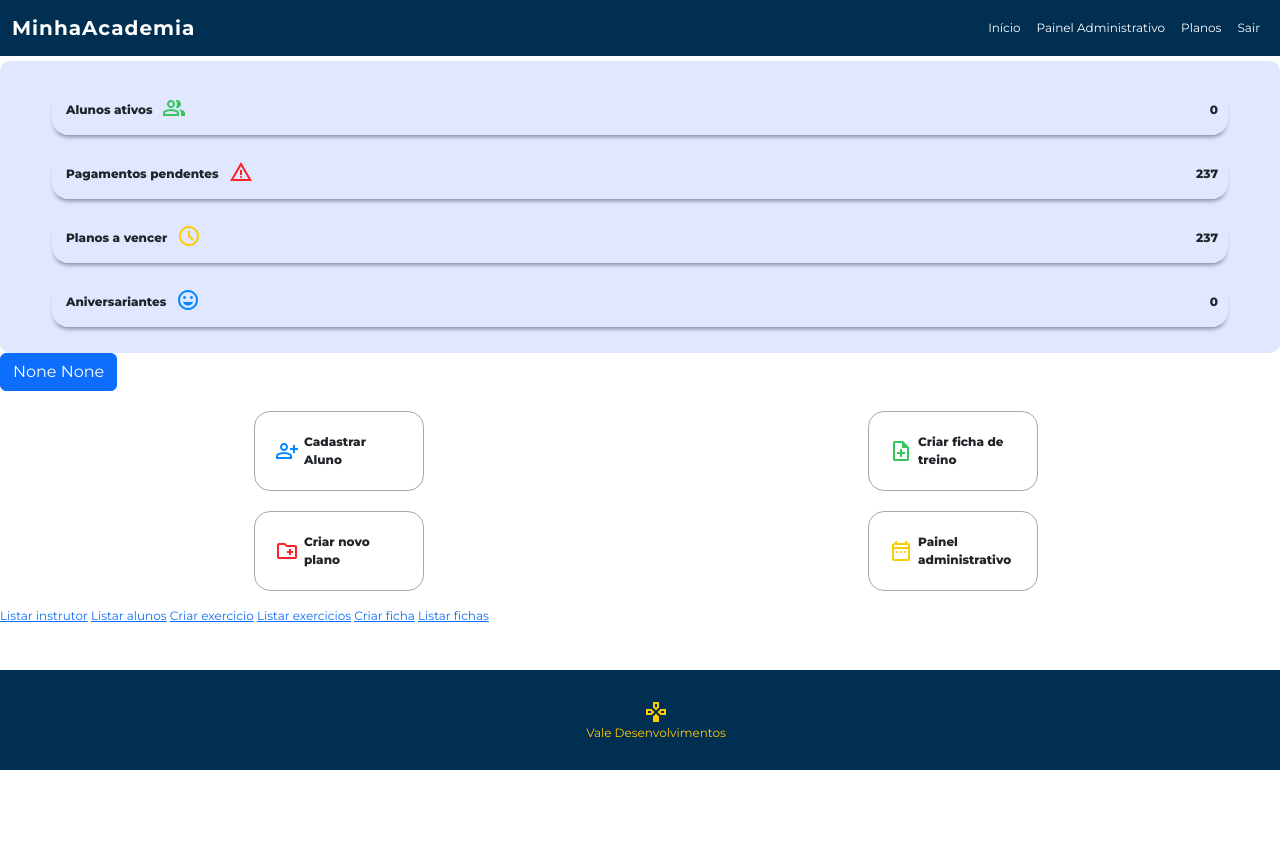
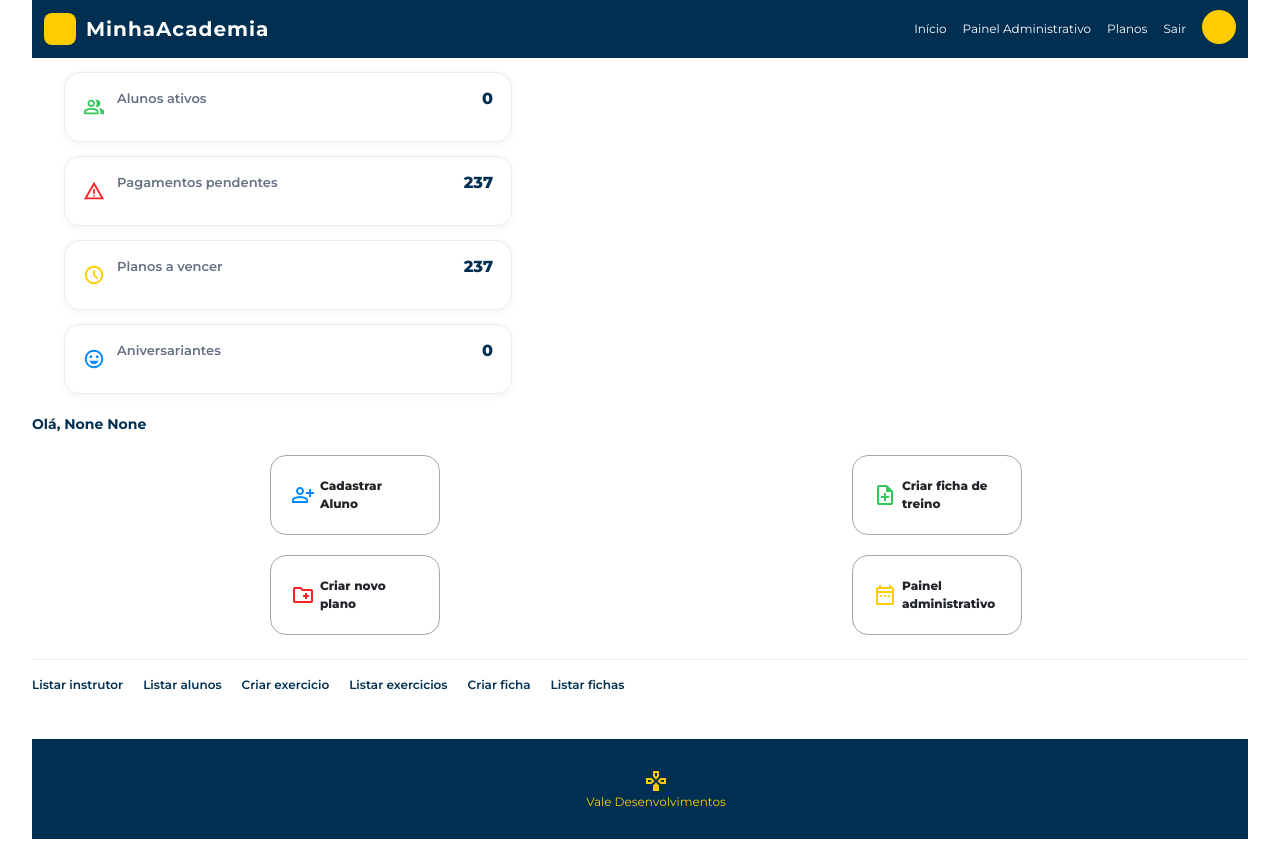
Before and after one commit to Dsmalosti/ValeDesenvolvimentos-Academia, a Flask app: page / in a window 1280 px wide. Before the commit the page ends 770 px from the top, so only its background shows below. Run offline with Flask 3, Linux system fonts and the light colour scheme; the visitor is signed in with stand-in values (Sample User, id 1); data that the repository does not hold is empty.

Commit message:
frontend 02

```diff
--- a/app/blueprints/instrutores/routes.py
+++ b/app/blueprints/instrutores/routes.py
@@ -123,7 +123,7 @@ def logout():
 @login_required
 def painelAdm():
     # 🔹 Buscar apenas alunos ativos
-    alunos_ativos = Aluno.query.filter_by(ativo='ativo').all()
+    alunos_ativos = Aluno.query.filter_by(ativo=True).all()
     #Testar sem alunos
     #alunos_ativos=[]
 
--- a/app/blueprints/instrutores/templates/tela-login.html
+++ b/app/blueprints/instrutores/templates/tela-login.html
@@ -125,9 +125,9 @@
                         {% endfor %}
                     </div>
 
-                    {{ form.btnSubmit(class="w-full rounded-lg bg-amarelo hover:bg-yellow-400 text-principal font-display
+                    {{ form.btnSubmit(class="w-full rounded-lg bg-principal hover:bg-principal-dark text-white font-display
                                        font-semibold text-sm py-3 mt-2 transition-colors shadow-sm
-                                       shadow-amarelo/30 cursor-pointer") }}
+                                       shadow-principal/30 cursor-pointer") }}
 
                     <p class="text-center text-sm text-gray-500 pt-2">
                         Não tem cadastro?
--- a/app/services/dashboard_service.py
+++ b/app/services/dashboard_service.py
@@ -4,7 +4,7 @@ from app.helpers.date_helper import is_aniversariante
 def obter_dados_dashboard():
     alunos = Aluno.query.all()
 
-    ativos = sum(1 for a in alunos if a.ativo == 'ativo')
+    ativos = sum(1 for a in alunos if a.ativo)
     aniversariantes = sum(1 for a in alunos if is_aniversariante(a.data_nascimento))
 
     return {
--- a/app/static/css/administracao.css
+++ b/app/static/css/administracao.css
@@ -44,3 +44,36 @@
     color: var(--azul);
 
 }
+
+.administracao-links {
+    display: flex;
+    flex-wrap: wrap;
+    gap: 8px 20px;
+    margin-top: 24px;
+    padding-top: 16px;
+    border-top: 1px solid #ececec;
+}
+
+.administracao-links a {
+    font-size: 12px;
+    font-weight: 600;
+    color: var(--cor-principal);
+    text-decoration: none;
+}
+
+.administracao-links a:hover {
+    color: var(--azul);
+    text-decoration: underline;
+}
+
+@media (max-width: 576px) {
+    .administracao-lista {
+        flex-wrap: wrap;
+        gap: 16px;
+    }
+
+    .administracao-lista__esquerda,
+    .administracao-lista__direita {
+        margin-right: 0 !important;
+    }
+}
--- a/app/static/css/cabecalho.css
+++ b/app/static/css/cabecalho.css
@@ -7,9 +7,44 @@
     letter-spacing: 1px;
 }
 
+.navbar-brand--marca {
+    display: flex;
+    align-items: center;
+    gap: 10px;
+}
+
+.navbar-brand__icone {
+    display: inline-flex;
+    align-items: center;
+    justify-content: center;
+    width: 32px;
+    height: 32px;
+    border-radius: 8px;
+    background-color: var(--amarelo);
+}
+
+.navbar-brand__icone img {
+    width: 18px;
+    height: 18px;
+}
+
 .navbar .nav-link,
 .navbar .navbar-brand {
     color: var(--cor-de-fundo) !important;
+}
+
+.navbar-avatar {
+    display: inline-flex;
+    align-items: center;
+    justify-content: center;
+    width: 34px;
+    height: 34px;
+    border-radius: 50%;
+    background-color: var(--amarelo);
+    color: var(--cor-principal) !important;
+    font-weight: 800;
+    font-size: 14px;
+    margin-left: 8px;
 }
 
 .navbar-toggler-icon {
--- a/app/static/css/notificacao.css
+++ b/app/static/css/notificacao.css
@@ -1,37 +1,46 @@
-.notificacao {
+.notificacao-dashboard {
     margin-top: 5px;
-
+    max-width: 480px;
 }
 
 .notificacao-lista__item-div {
+    border: 1px solid #ececec;
     border-radius: 16px;
-    box-shadow: 0 4px 4px -2px rgba(0, 0, 0, 0.4);
-    margin-top: 20px;
-    margin-right: 32px;
-    font-size: 10px !important;
+    box-shadow: 0 2px 8px rgba(0, 47, 82, 0.06);
+    margin-top: 14px;
 }
 
 .notificacao-lista__item-lista {
     display: flex;
     justify-content: space-between !important;
     align-items: center;
-    padding: 5px 0 0 7px;
-}
-
-.notificacao-lista__item-lista {
-    font-size: 12px !important;
-    font-weight: 800 !important;
+    padding: 14px 18px;
 }
 
 .notificacao-lista__item-lista--direita {
-    padding-right: 10px;
+    padding-right: 0;
 }
 
 .notificacao-lista__item-lista--esquerda {
     display: flex;
     align-items: center;
+    gap: 12px;
 }
 
 .notificacao-lista__item-lista--img {
-    padding: 0px 0 15px 10px;
+    width: 22px;
+    height: 22px;
+    flex-shrink: 0;
 }
+
+.notificacao-lista__item-lista--label {
+    font-size: 13px !important;
+    font-weight: 600 !important;
+    color: #667085;
+}
+
+.notificacao-lista__item-lista--valor {
+    font-size: 16px !important;
+    font-weight: 800 !important;
+    color: var(--cor-principal);
+}
--- a/app/static/css/painel-adm.css
+++ b/app/static/css/painel-adm.css
@@ -1,56 +1,76 @@
-.titulo { font-size: 24px; font-weight: bold; margin-bottom: 20px; }
-
-.notificacoes {
-  display: flex;
-  justify-content: space-between;
-  margin-bottom: 30px;
+.titulo {
+  font-size: 24px;
+  font-weight: bold;
+  margin-top: 20px;
+  margin-bottom: 20px;
+  color: var(--cor-principal);
 }
-.notificacao {
-  background: #e0e7ff;
-  padding: 10px 20px;
-  border-radius: 10px;
-  text-align: center;
-}
-.notificacao strong { font-size: 20px; color: #2d2dff; }
 
 .alunos {
-  background: #f8f5ff;
-  padding: 15px;
+  background: #fafbff;
+  border: 1px solid #ececec;
+  padding: 20px;
   margin-bottom: 20px;
-  border-radius: 10px;
-  font-weight: bold;
-
+  border-radius: 16px;
 }
 
 .alunos-titulo {
   font-weight: 700;
+  color: var(--cor-principal);
+  margin-bottom: 14px;
 }
 
 .alunos-container {
-    height: 300px;
-    overflow-y: scroll;
+    max-height: 340px;
+    overflow-y: auto;
+}
 
+.alunos-container ul {
+  display: flex;
+  flex-direction: column;
+  gap: 10px;
 }
 
 .alunos-container_card {
-  background: #f0eaff;
+  background: #ffffff;
+  border: 1px solid #ececec;
   border-radius: 12px;
-  padding: 10px;
+  padding: 10px 14px;
   display: flex;
   align-items: center;
-  justify-content: space-between;
-  margin-bottom: 10px;
+  gap: 12px;
+  box-shadow: 0 2px 6px rgba(0, 47, 82, 0.05);
 }
+
 .alunos-card_icone {
-  background: #8a7efb;
+  background: var(--azul);
   color: white;
   border-radius: 50%;
-  padding: 8px;
+  min-width: 30px;
+  height: 30px;
+  display: flex;
+  align-items: center;
+  justify-content: center;
   font-weight: bold;
-  width: 30px;
-  text-align: center;
+  flex-shrink: 0;
+}
+
+.alunos-card_nome {
+  flex-grow: 1;
+  font-weight: 600;
+}
+
+.acoes {
+  display: flex;
+  align-items: center;
+  gap: 10px;
+}
+
+.alunos-vazio {
+  color: #667085;
+  font-size: 13px;
 }
 
 .butao-aluno {
-  margin: 20px 0 0 50px;
+  margin-top: 20px;
 }
--- a/app/static/css/style.css
+++ b/app/static/css/style.css
@@ -28,3 +28,23 @@ body {
     font-size: 12px;
     font-weight: 400;
 }
+
+section.container-fluid.content-area {
+    padding-left: 32px !important;
+    padding-right: 32px !important;
+    padding-bottom: 24px;
+}
+
+@media (max-width: 576px) {
+    section.container-fluid.content-area {
+        padding-left: 16px !important;
+        padding-right: 16px !important;
+    }
+}
+
+.pagina-inicial__saudacao {
+    margin-top: 20px;
+    font-size: 14px;
+    font-weight: 700;
+    color: var(--cor-principal);
+}
--- a/app/templates/administracao.html
+++ b/app/templates/administracao.html
@@ -40,11 +40,13 @@
 
     </ul>
 
+    <nav class="administracao-links">
         <a href="{{ url_for('instrutores.listarInstrutores') }}">Listar instrutor</a>
         <a href="{{ url_for('alunos.listarAlunos') }}">Listar alunos</a>
         <a href="{{ url_for('exercicios.criarExercicio') }}">Criar exercicio</a>
         <a href="{{ url_for('exercicios.listarExercicios') }}">Listar exercicios</a>
         <a href="{{ url_for('fichas.criarFicha') }}">Criar ficha</a>
         <a href="{{ url_for('fichas.listarFichas') }}">Listar fichas</a>
+    </nav>
 
 </div>
--- a/app/templates/base.html
+++ b/app/templates/base.html
@@ -9,7 +9,7 @@
     <link rel="stylesheet" href="{{ url_for('static', filename='css/style.css') }}">
 </head>
 <body>
-    <section class="container-fluid mt-4">
+    <section class="container-fluid mt-4 content-area">
         {% block content %} {% endblock %}
     </section>
 
--- a/app/templates/cabecalho.html
+++ b/app/templates/cabecalho.html
@@ -5,7 +5,12 @@
     <nav class="navbar navbar-expand-lg">
         <div class="container-fluid">
             <!-- Logo -->
-            <a class="navbar-brand" href="#">MinhaAcademia</a>
+            <a class="navbar-brand navbar-brand--marca" href="/">
+                <span class="navbar-brand__icone">
+                    <img src="{{ url_for('static', filename='imagens/gamepad_down_24dp_FFCC00_FILL0_wght400_GRAD0_opsz24.svg') }}" alt="">
+                </span>
+                MinhaAcademia
+            </a>
 
             <!-- Botão hamburguer -->
             <button class="navbar-toggler" type="button" data-bs-toggle="collapse" data-bs-target="#menuNav"
@@ -15,11 +20,16 @@
 
             <!-- Itens do menu -->
             <div class="collapse navbar-collapse" id="menuNav">
-                <ul class="navbar-nav ms-auto">
+                <ul class="navbar-nav ms-auto align-items-lg-center">
                     <li class="nav-item"><a class="nav-link active" href="/">Início</a></li>
                     <li class="nav-item"><a class="nav-link" href="{{ url_for('instrutores.painelAdm') }}">Painel Administrativo</a></li>
                     <li class="nav-item"><a class="nav-link" href="/planos">Planos</a></li>
                     <li class="nav-item"><a class="nav-link" href="{{ url_for('instrutores.logout') }}">Sair</a></li>
+                    <li class="nav-item">
+                        <span class="navbar-avatar" title="{{ current_user.nome }} {{ current_user.sobrenome }}">
+                            {{ current_user.nome[0] | upper }}
+                        </span>
+                    </li>
                 </ul>
             </div>
         </div>
--- a/app/templates/index.html
+++ b/app/templates/index.html
@@ -6,7 +6,7 @@
 
 {% include 'notificacao.html' %}
 
-<span class="btn btn-primary"> {{current_user.nome}} {{current_user.sobrenome}} </span>
+<p class="pagina-inicial__saudacao">Olá, {{ current_user.nome }} {{ current_user.sobrenome }}</p>
 
 {% include 'administracao.html' %}
 
--- a/app/templates/notificacao.html
+++ b/app/templates/notificacao.html
@@ -1,16 +1,16 @@
 
-<div class="notificacao">
+<div class="notificacao-dashboard">
     <ul class="notificacao-lista">
 
 
         <div class="notificacao-lista__item-div">
             <li class="notificacao-lista__item-lista">
                 <div class="notificacao-lista__item-lista--esquerda">
-                    <p class="notificacao-lista__item-lista">Alunos ativos</p>
-                    <img class="notificacao-lista__item-lista--img" src="../static/imagens/group_24dp_34C759_FILL0_wght400_GRAD0_opsz24.svg" alt="">
+                    <img class="notificacao-lista__item-lista--img" src="{{ url_for('static', filename='imagens/group_24dp_34C759_FILL0_wght400_GRAD0_opsz24.svg') }}" alt="">
+                    <p class="notificacao-lista__item-lista--label">Alunos ativos</p>
                 </div>
                 <div class="notificacao-lista__item-lista--direita">
-                    <p class="notificacao-lista__item-lista">{{ ativos }}</p>
+                    <p class="notificacao-lista__item-lista--valor">{{ ativos }}</p>
                 </div>
             </li>
         </div>
@@ -18,11 +18,11 @@
         <div class="notificacao-lista__item-div">
             <li class="notificacao-lista__item-lista">
                 <div class="notificacao-lista__item-lista--esquerda">
-                    <p class="notificacao-lista__item-lista">Pagamentos pendentes</p>
-                    <img class="notificacao-lista__item-lista--img" src="../static/imagens/warning_24dp_FF2227_FILL0_wght400_GRAD0_opsz24.svg" alt="">
+                    <img class="notificacao-lista__item-lista--img" src="{{ url_for('static', filename='imagens/warning_24dp_FF2227_FILL0_wght400_GRAD0_opsz24.svg') }}" alt="">
+                    <p class="notificacao-lista__item-lista--label">Pagamentos pendentes</p>
                 </div>
                 <div class="notificacao-lista__item-lista--direita">
-                    <p class="notificacao-lista__item-lista">237</p>
+                    <p class="notificacao-lista__item-lista--valor">237</p>
                 </div>
             </li>
         </div>
@@ -30,11 +30,11 @@
         <div class="notificacao-lista__item-div">
             <li class="notificacao-lista__item-lista">
                 <div class="notificacao-lista__item-lista--esquerda">
-                    <p class="notificacao-lista__item-lista">Planos a vencer</p>
-                    <img class="notificacao-lista__item-lista--img" src="../static/imagens/schedule_24dp_FFCC00_FILL0_wght400_GRAD0_opsz24.svg" alt="">
+                    <img class="notificacao-lista__item-lista--img" src="{{ url_for('static', filename='imagens/schedule_24dp_FFCC00_FILL0_wght400_GRAD0_opsz24.svg') }}" alt="">
+                    <p class="notificacao-lista__item-lista--label">Planos a vencer</p>
                 </div>
                 <div class="notificacao-lista__item-lista--direita">
-                    <p class="notificacao-lista__item-lista">237</p>
+                    <p class="notificacao-lista__item-lista--valor">237</p>
                 </div>
             </li>
         </div>
@@ -42,11 +42,11 @@
         <div class="notificacao-lista__item-div">
             <li class="notificacao-lista__item-lista">
                 <div class="notificacao-lista__item-lista--esquerda">
-                    <p class="notificacao-lista__item-lista">Aniversariantes</p>
-                    <img class="notificacao-lista__item-lista--img" src="../static/imagens/mood_24dp_0088FF_FILL0_wght400_GRAD0_opsz24.svg" alt="">
+                    <img class="notificacao-lista__item-lista--img" src="{{ url_for('static', filename='imagens/mood_24dp_0088FF_FILL0_wght400_GRAD0_opsz24.svg') }}" alt="">
+                    <p class="notificacao-lista__item-lista--label">Aniversariantes</p>
                 </div>
                 <div class="notificacao-lista__item-lista--direita">
-                    <p class="notificacao-lista__item-lista">{{ aniversariantes }}</p>
+                    <p class="notificacao-lista__item-lista--valor">{{ aniversariantes }}</p>
                 </div>
             </li>
         </div>
--- a/app/templates/rodape.html
+++ b/app/templates/rodape.html
@@ -6,7 +6,7 @@
 
             <ul>
                 <li class="rodape-conteeudo__item-lista">
-                    <img class="rodape-conteudo__item-img" src="../static/imagens/gamepad_down_24dp_FFCC00_FILL0_wght400_GRAD0_opsz24.svg" alt="">
+                    <img class="rodape-conteudo__item-img" src="{{ url_for('static', filename='imagens/gamepad_down_24dp_FFCC00_FILL0_wght400_GRAD0_opsz24.svg') }}" alt="">
                 </li>
                 <li>
                     <a class="rodape-conteudo__item-link" href="#">Vale Desenvolvimentos</a>
```
Also changed, not shown: app/blueprints/alunos/routes.py (+19 -0 lines), app/blueprints/instrutores/templates/painel-administrativo.html (+5 -26 lines), app/services/aluno_service.py (+8 -0 lines). Lines whose indentation alone changed are shown as unchanged.
